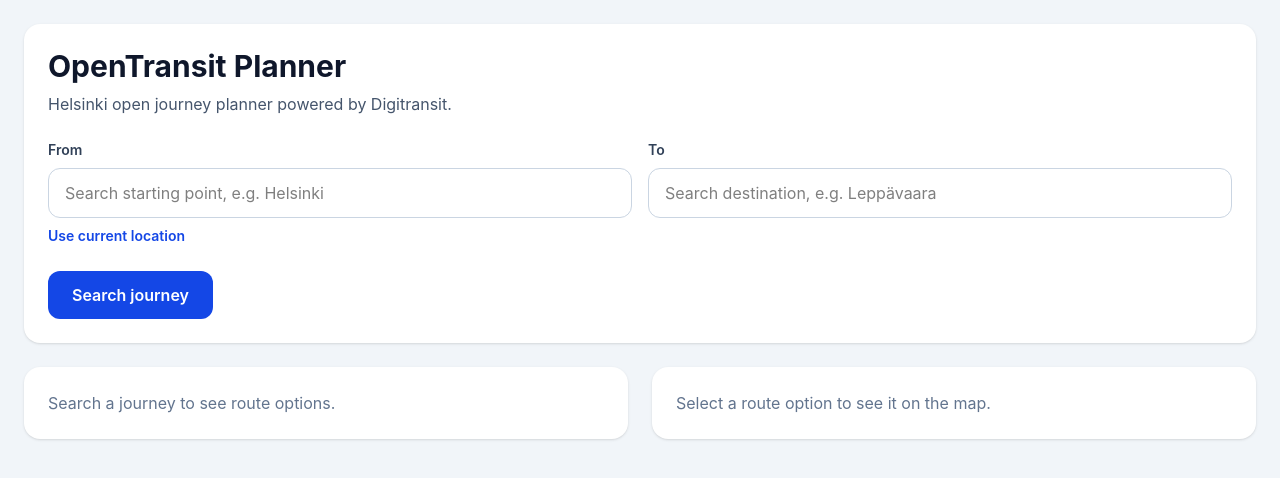
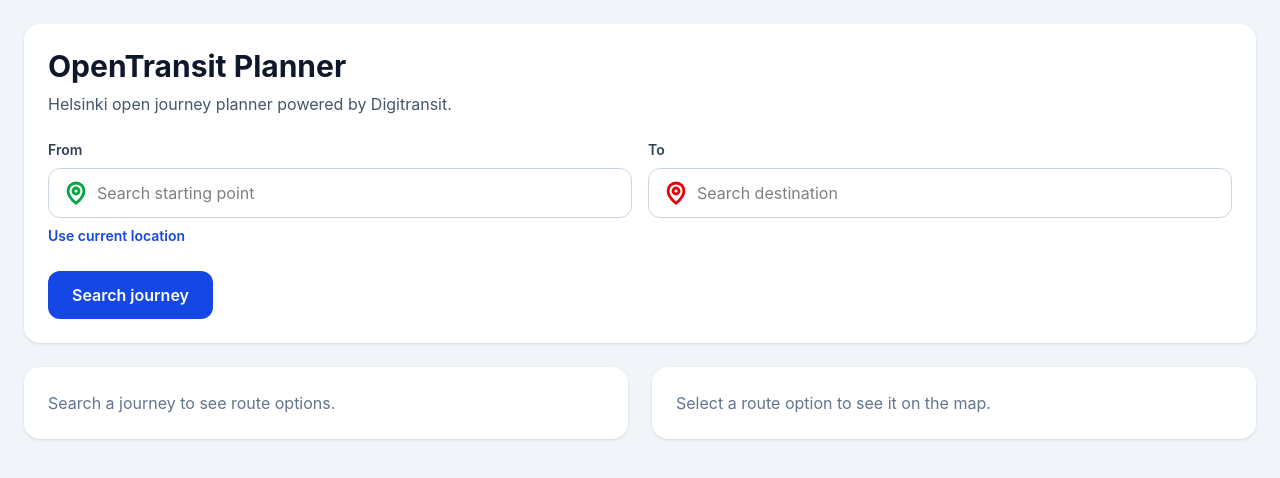
Before and after one commit to Bayezidtanmay/OpenTransit-Planner, a React app in the folder Frontend/: page / in a window 1280 px wide. Shown: the top 478 px of the page. Built offline with nearby package versions, Linux system fonts and the light colour scheme; the HTML template or start-up script is replaced by a standard one.

Commit message:
Add marker on both search bars

```diff
--- a/Frontend/src/App.jsx
+++ b/Frontend/src/App.jsx
@@ -141,9 +141,10 @@
             <div>
               <LocationAutocomplete
                 label="From"
-                placeholder="Search starting point, e.g. Helsinki"
+                placeholder="Search starting point"
                 value={fromPlace}
                 onSelect={setFromPlace}
+                markerColor="green"
               />
 
               <button
@@ -158,9 +159,10 @@
 
             <LocationAutocomplete
               label="To"
-              placeholder="Search destination, e.g. Leppävaara"
+              placeholder="Search destination"
               value={toPlace}
               onSelect={setToPlace}
+              markerColor="red"
             />
           </div>
 
--- a/Frontend/src/components/LocationAutocomplete.jsx
+++ b/Frontend/src/components/LocationAutocomplete.jsx
@@ -15,7 +15,11 @@
     const name = place.properties?.name?.toLowerCase() || "";
     const label = place.properties?.label?.toLowerCase() || "";
 
-    if (modes.includes("SUBWAY") || name.includes("metro") || label.includes("metro")) {
+    if (
+        modes.includes("SUBWAY") ||
+        name.includes("metro") ||
+        label.includes("metro")
+    ) {
         return {
             Icon: Train,
             colorClass: "text-orange-600",
@@ -96,7 +100,13 @@
     return null;
 };
 
-function LocationAutocomplete({ label, placeholder, value, onSelect }) {
+function LocationAutocomplete({
+    label,
+    placeholder,
+    value,
+    onSelect,
+    markerColor = "blue",
+}) {
     const [query, setQuery] = useState(value?.label || "");
     const [suggestions, setSuggestions] = useState([]);
     const [loading, setLoading] = useState(false);
@@ -104,11 +114,19 @@
     const wrapperRef = useRef(null);
     const selectedLabelRef = useRef(value?.label || "");
 
+    const markerColorClass =
+        markerColor === "green" ? "text-green-600" : "text-red-600";
+
     useEffect(() => {
         if (value?.label) {
             selectedLabelRef.current = value.label;
             setQuery(value.label);
             setSuggestions([]);
+        }
+
+        if (!value) {
+            selectedLabelRef.current = "";
+            setQuery("");
         }
     }, [value]);
 
@@ -193,13 +211,21 @@
                 {label}
             </label>
 
+            <div className="relative">
+                <MapPin
+                    size={24}
+                    strokeWidth={2.8}
+                    className={`pointer-events-none absolute left-4 top-1/2 z-10 -translate-y-1/2 ${markerColorClass}`}
+                />
+
                 <input
                     type="text"
                     value={query}
                     placeholder={placeholder}
                     onChange={handleInputChange}
-                className="w-full rounded-xl border border-slate-300 px-4 py-3 outline-none focus:ring-2 focus:ring-blue-600"
+                    className="w-full rounded-xl border border-slate-300 py-3 pl-12 pr-4 outline-none focus:ring-2 focus:ring-blue-600"
                 />
+            </div>
 
             {loading && (
                 <p className="absolute right-4 top-11 text-sm text-slate-400">
@@ -210,7 +236,8 @@
             {suggestions.length > 0 && (
                 <div className="absolute z-[9999] mt-2 w-full overflow-hidden rounded-2xl border border-slate-200 bg-white shadow-xl">
                     {suggestions.map((place) => {
-                        const { Icon, colorClass, bgClass, borderClass } = getPlaceIcon(place);
+                        const { Icon, colorClass, bgClass, borderClass } =
+                            getPlaceIcon(place);
                         const badge = getPlaceBadge(place);
 
                         return (
@@ -226,7 +253,11 @@
                                 <div
                                     className={`flex h-11 w-11 shrink-0 items-center justify-center rounded-full border ${bgClass} ${borderClass}`}
                                 >
-                                    <Icon size={23} strokeWidth={2.4} className={colorClass} />
+                                    <Icon
+                                        size={23}
+                                        strokeWidth={2.4}
+                                        className={colorClass}
+                                    />
                                 </div>
 
                                 <div className="min-w-0 flex-1">
```
Lines whose indentation alone changed are shown as unchanged.
